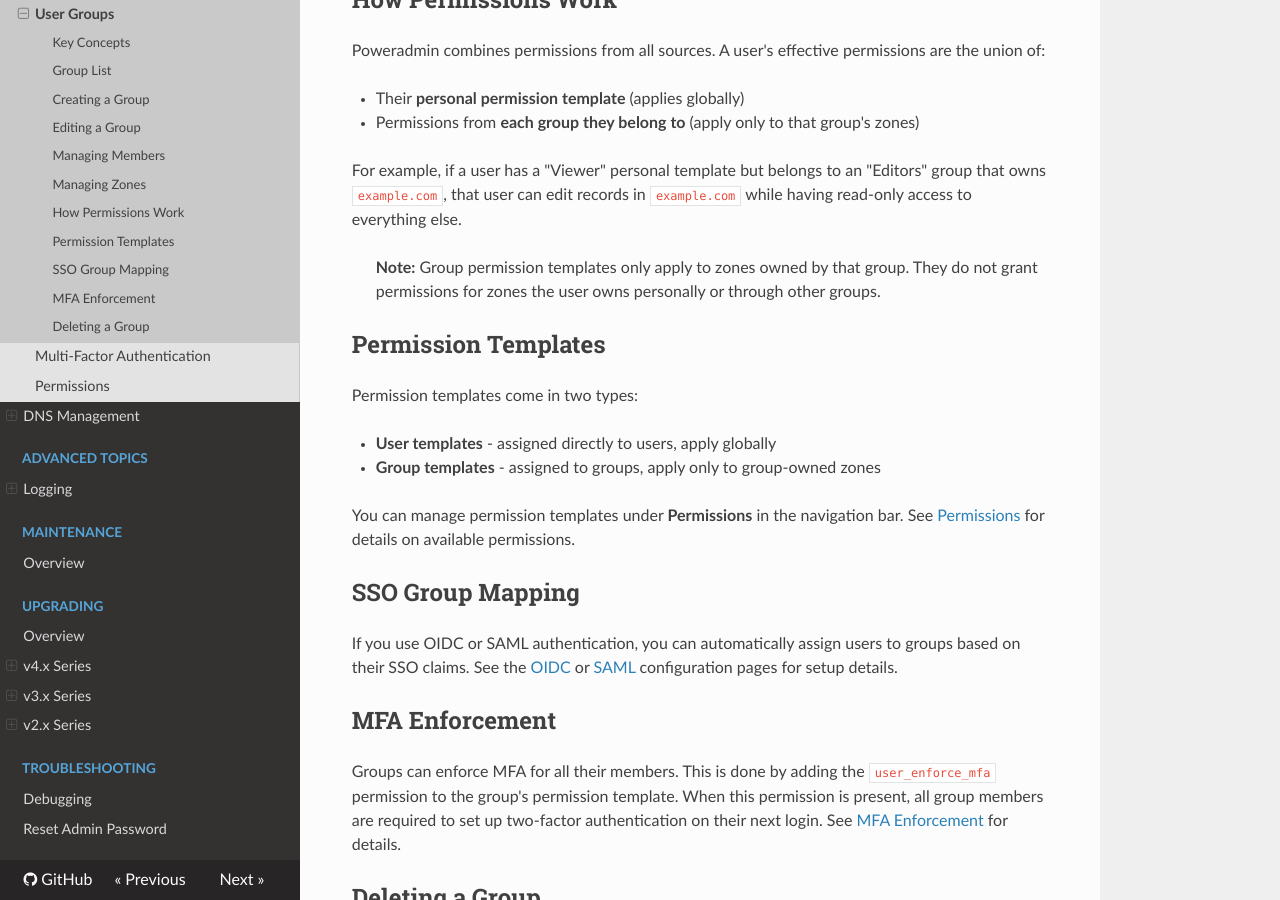
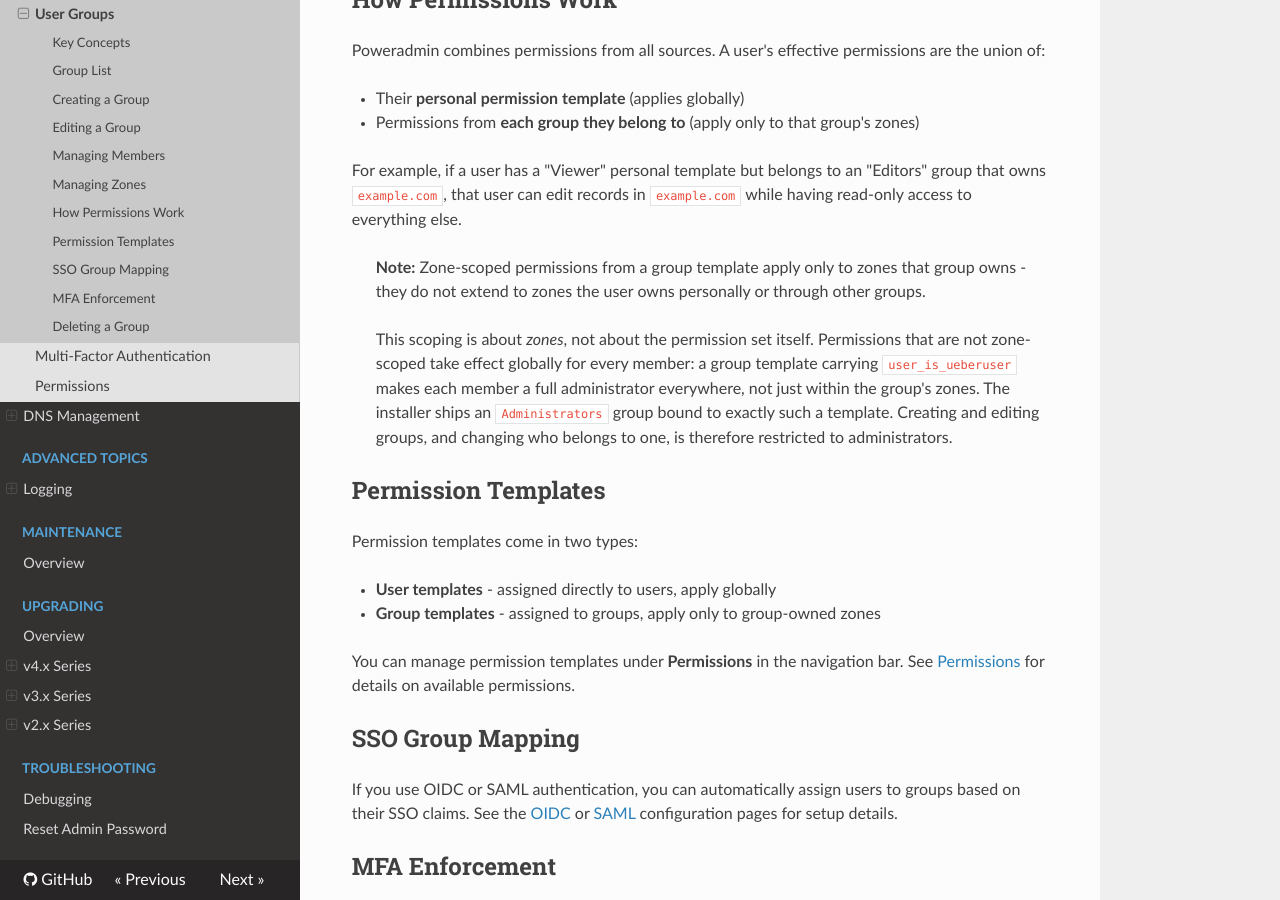
Before and after one commit to poweradmin/poweradmin-docs, an MkDocs documentation site: the page built from docs/user-guide/groups.md, in a window 1280 px wide and 900 px high, scrolled down 3005 px. Built offline with MkDocs 1.6.1, drawn with Linux system fonts in a browser that asks for light colours; nearby versions of some CDN libraries.

Commit message:
docs: correct how group template permissions are scoped

```diff
--- a/docs/user-guide/groups.md
+++ b/docs/user-guide/groups.md
@@ -67,7 +67,14 @@ Poweradmin combines permissions from all sources. A user's effective permissions
 
 For example, if a user has a "Viewer" personal template but belongs to an "Editors" group that owns `example.com`, that user can edit records in `example.com` while having read-only access to everything else.
 
-> **Note:** Group permission templates only apply to zones owned by that group. They do not grant permissions for zones the user owns personally or through other groups.
+> **Note:** Zone-scoped permissions from a group template apply only to zones that group owns - they do not extend to zones the user owns personally or through other groups.
+>
+> This scoping is about *zones*, not about the permission set itself. Permissions that are
+> not zone-scoped take effect globally for every member: a group template carrying
+> `user_is_ueberuser` makes each member a full administrator everywhere, not just within
+> the group's zones. The installer ships an `Administrators` group bound to exactly such a
+> template. Creating and editing groups, and changing who belongs to one, is therefore
+> restricted to administrators.
 
 ## Permission Templates
 
```
